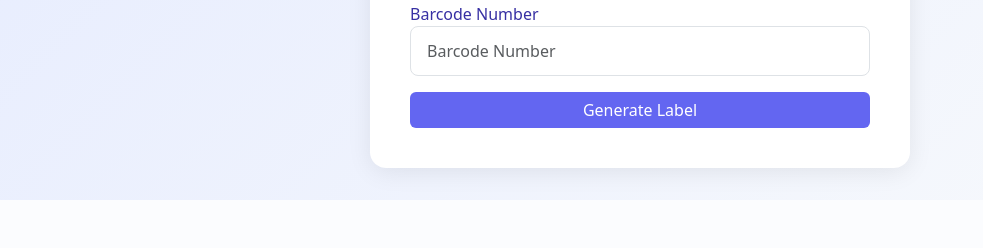
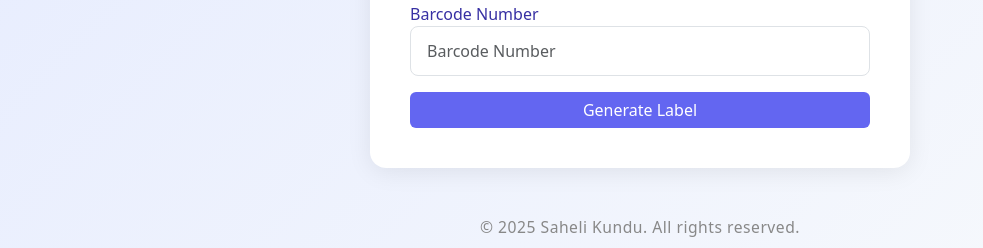
Before and after one commit to sahelikundu22/label_form, a Flask app: page / in a window 1280 px wide. Shown: the part 850-1098 px from the top of the page, without its empty margins (0-983 px from the left). Before the commit the page ends 1050 px from the top, so only its background shows below. Run offline with Flask 3, Linux system fonts and the light colour scheme.

Commit message:
last final

```diff
--- a/templates/form.html
+++ b/templates/form.html
@@ -114,12 +114,15 @@
             <h4 class="mb-3">Your Label:</h4>
             <img src="{{ label_url }}" class="img-fluid mb-2" alt="Shipping Label">
             <br>
-            <a href="{{ label_url }}" download="shipping_label.png" class="btn btn-success mt-2">Download Label</a>
+            <a href="{{ label_url }}" download="shipping_label.png" class="btn btn-primary mt-2">Download Label</a>
             <form method="get" class="mt-2">
                 <button class="btn btn-secondary" type="submit">Edit</button>
             </form>
         </div>
         {% endif %}
     </div>
+    <footer class="text-center mt-5 mb-2" style="color: #888; font-size: 0.98rem; letter-spacing: 0.5px;">
+        &copy; 2025 Saheli Kundu. All rights reserved.
+    </footer>
 </body>
 </html>
```
